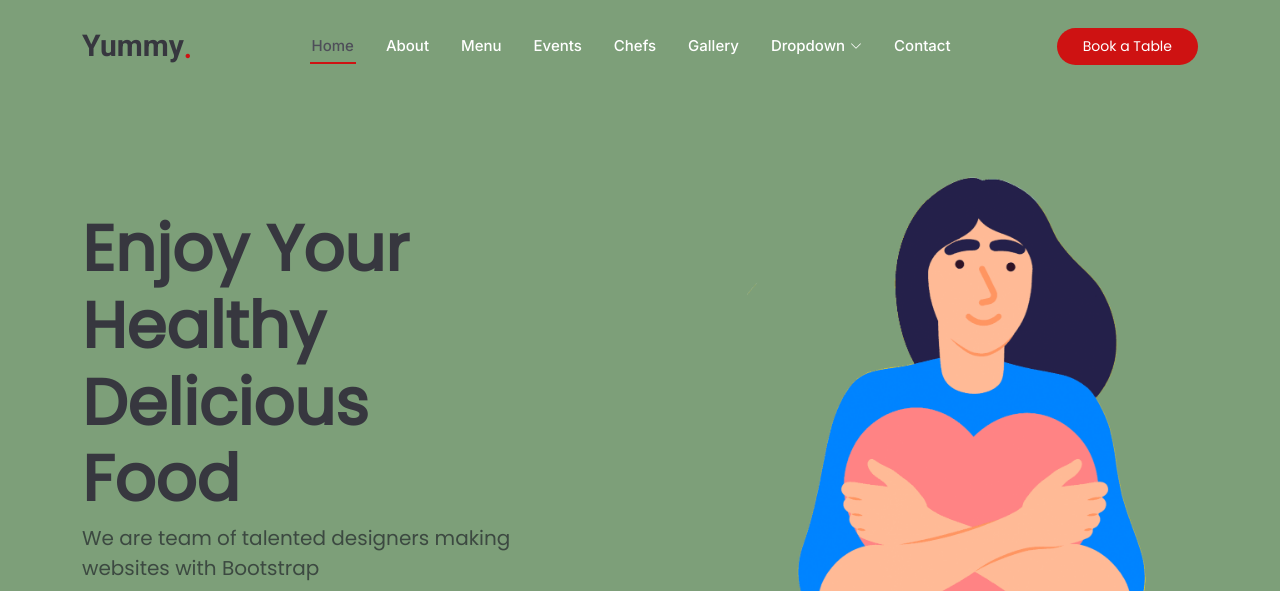
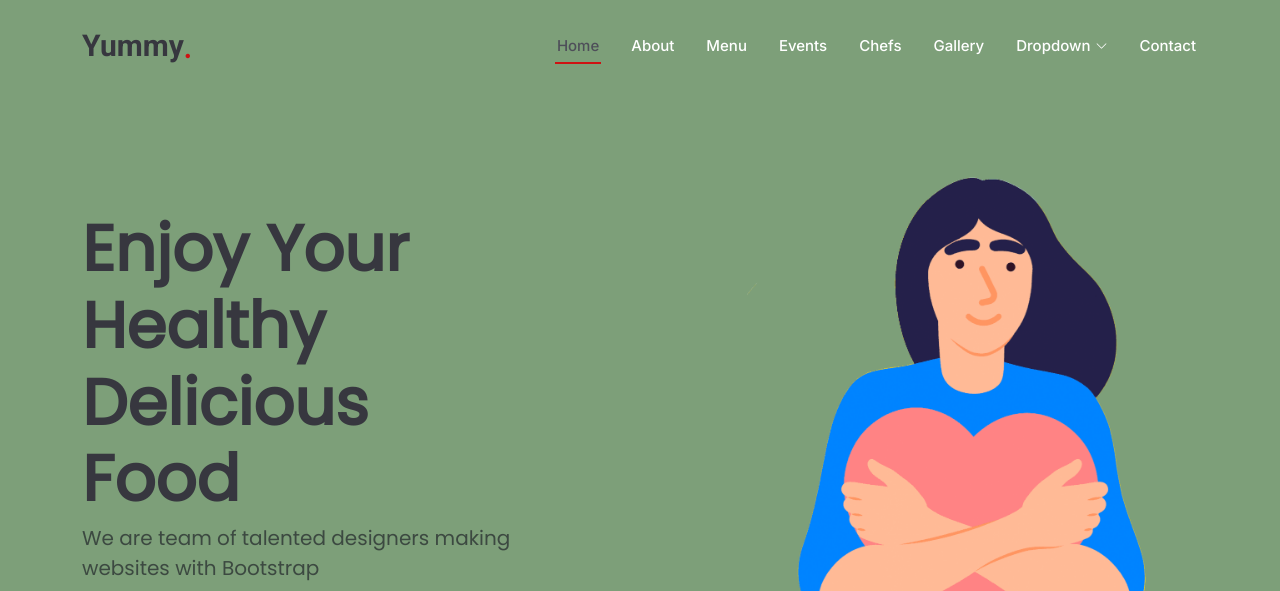
Before and after one commit to IAmWiener/blog_psico, a plain HTML site: page index.html in a window 1280 px wide. Shown: the top 591 px of the page. Drawn offline with nearby package versions, Linux system fonts and the light colour scheme.

Commit message:
Commit message

```diff
--- a/index.html
+++ b/index.html
@@ -80,7 +80,7 @@
         <i class="mobile-nav-toggle d-xl-none bi bi-list"></i>
       </nav>
 
-      <a class="btn-getstarted" href="index.html#book-a-table">Book a Table</a>
+      <!-- <a class="btn-getstarted" href="index.html#book-a-table">Book a Table</a>-->
 
     </div>
   </header>
```
